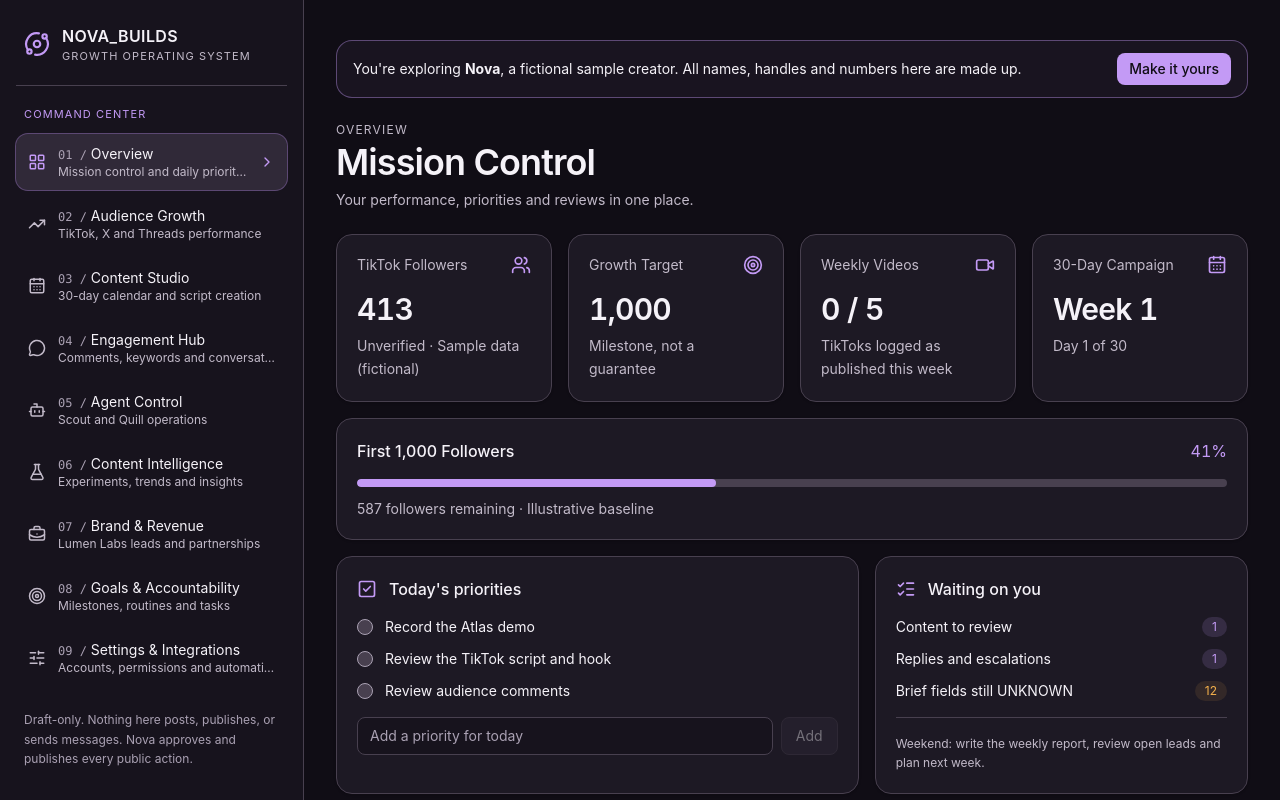
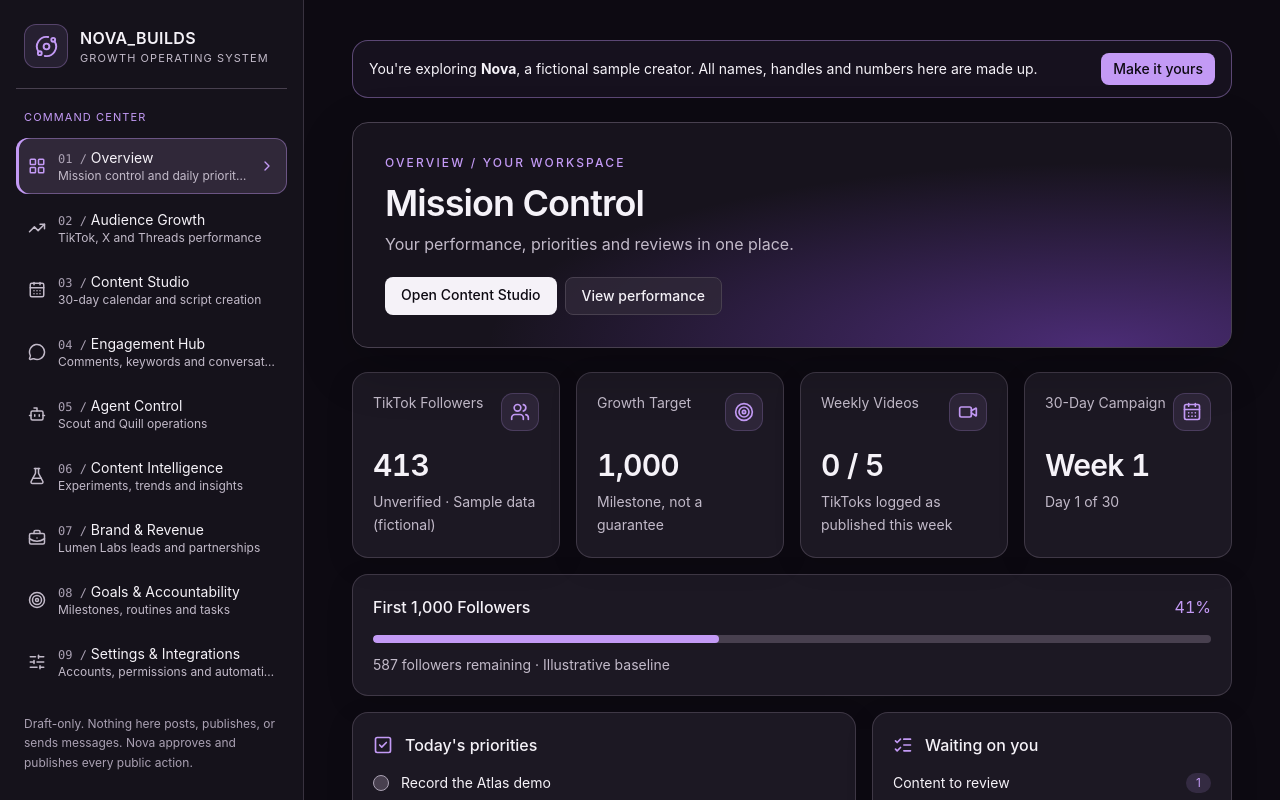
Before and after one commit to daylorza/growth-os-app, a Next.js app in the folder app/: page / in a window 1280 px wide. Shown: the top 800 px of the page. Built offline with nearby package versions, Linux system fonts and the light colour scheme.

Commit message:
Bring graphite visual direction to overview

```diff
--- a/app/src/app/globals.css
+++ b/app/src/app/globals.css
@@ -1,10 +1,10 @@
 @import 'tailwindcss';
 
 @theme {
-  --color-ink-950: #100d15;
-  --color-ink-900: #17131d;
-  --color-ink-800: #1d1924;
-  --color-ink-700: #302938;
+  --color-ink-950: #0d0a12;
+  --color-ink-900: #15121b;
+  --color-ink-800: #1c1823;
+  --color-ink-700: #302839;
   --color-ink-600: #48404f;
   --color-fg: #f5f2f8;
   --color-muted: #c2bac9;
@@ -34,6 +34,22 @@
   }
 }
 
+/* Keep the ambient light in the overview's decorative edge, away from data. */
+.overview-stage {
+  background: #17131d;
+  isolation: isolate;
+  overflow: hidden;
+  position: relative;
+}
+.overview-stage::after {
+  background: radial-gradient(ellipse at 85% 100%, rgb(139 75 226 / 45%), transparent 58%);
+  content: '';
+  inset: 0;
+  pointer-events: none;
+  position: absolute;
+  z-index: -1;
+}
+
 @media (prefers-reduced-motion: reduce) {
   *,
   *::before,
--- a/app/src/components/Shell.tsx
+++ b/app/src/components/Shell.tsx
@@ -81,12 +81,12 @@ export default function Shell({ children }: { children: ReactNode }) {
       <aside
         id="main-navigation"
         className={cx(
-          'fixed inset-y-0 left-0 z-40 w-[min(19rem,100vw)] overflow-y-auto border-r border-ink-600 bg-ink-900 p-4 lg:sticky lg:top-0 lg:block lg:h-dvh lg:w-[19rem]',
+          'fixed inset-y-0 left-0 z-40 w-[min(19rem,100vw)] overflow-y-auto border-r border-ink-600/70 bg-ink-900 p-4 lg:sticky lg:top-0 lg:block lg:h-dvh lg:w-[19rem]',
           navOpen ? 'block' : 'hidden',
         )}
       >
         <div className="flex items-center gap-3 px-2 pt-2 pb-5">
-          <Orbit className="text-accent" size={26} />
+          <span className="flex size-11 shrink-0 items-center justify-center rounded-xl border border-accent/30 bg-accent/10 text-accent"><Orbit size={23} /></span>
           <div>
             <div className="font-semibold tracking-wide">{brand}</div>
             <div className="text-[11px] tracking-widest text-muted uppercase">Growth Operating System</div>
@@ -109,7 +109,7 @@ export default function Shell({ children }: { children: ReactNode }) {
                 aria-current={active ? 'page' : undefined}
                 className={cx(
                   'group flex items-center gap-3 rounded-xl px-3 py-2.5 transition-colors',
-                  active ? 'bg-ink-700 ring-1 ring-accent/40' : 'hover:bg-ink-800',
+                  active ? 'bg-ink-700 ring-1 ring-inset ring-accent/40 shadow-[inset_3px_0_0_var(--color-accent)]' : 'hover:bg-ink-800',
                 )}
               >
                 <r.icon size={18} className={active ? 'text-accent' : 'text-muted group-hover:text-fg'} />
@@ -148,7 +148,7 @@ export default function Shell({ children }: { children: ReactNode }) {
           </button>
           <span className="text-sm font-medium">{route.label}</span>
         </div>
-        <main className="mx-auto max-w-6xl px-4 py-6 sm:px-8 sm:py-10">
+        <main className="mx-auto max-w-7xl px-4 py-6 sm:px-8 sm:py-10 xl:px-12">
           {profile.sample && (
             <div className="mb-6 flex flex-wrap items-center gap-3 rounded-2xl border border-accent/40 bg-accent/5 px-4 py-3 text-sm">
               <span className="min-w-0 flex-1">
--- a/app/src/components/ui.tsx
+++ b/app/src/components/ui.tsx
@@ -15,7 +15,7 @@ import {
 import { cx } from '../lib/cx'
 
 export function Card({ className, children }: { className?: string; children: ReactNode }) {
-  return <section className={cx('rounded-2xl border border-ink-600 bg-ink-800 p-5 shadow-sm shadow-black/10', className)}>{children}</section>
+  return <section className={cx('rounded-2xl border border-ink-600/80 bg-ink-800 p-5 shadow-[0_8px_28px_rgb(0_0_0/0.12)]', className)}>{children}</section>
 }
 
 export function CardTitle({ icon, children, right }: { icon?: ReactNode; children: ReactNode; right?: ReactNode }) {
@@ -215,7 +215,7 @@ export function Stat({ label, value, icon, note }: { label: string; value: React
     <Card className="flex flex-col">
       <div className="flex items-start justify-between text-sm text-muted">
         <span>{label}</span>
-        {icon && <span className="text-accent">{icon}</span>}
+        {icon && <span className="rounded-xl border border-accent/20 bg-accent/10 p-2 text-accent">{icon}</span>}
       </div>
       <div className="mt-4 text-3xl font-semibold tracking-tight tabular-nums">{value}</div>
       {note && <div className="mt-2 text-sm leading-relaxed text-muted">{note}</div>}
--- a/app/src/modules/Overview.tsx
+++ b/app/src/modules/Overview.tsx
@@ -3,7 +3,7 @@
 import Link from 'next/link'
 import { CalendarDays, ChartNoAxesColumnIncreasing, ListChecks, Sparkles, SquareCheck, Target, Users, Video } from 'lucide-react'
 import { useState, type ReactNode } from 'react'
-import { Badge, Button, Card, CardTitle, Checkbox, Empty, Input, PageHeader, ProgressBar, Stat } from '../components/ui'
+import { Badge, Button, Card, CardTitle, Checkbox, Empty, Input, ProgressBar, Stat } from '../components/ui'
 import { campaignPosition, parseDate, today, weekRange } from '../lib/dates'
 import { BRIEF_FIELDS, UNKNOWN, withProject } from '../lib/labels'
 import type { Profile } from '../lib/types'
@@ -45,7 +45,17 @@ export default function Overview() {
 
   return (
     <>
-      <PageHeader eyebrow="Overview" title="Mission Control">Your performance, priorities and reviews in one place.</PageHeader>
+      <header className="overview-stage mb-6 rounded-2xl border border-ink-600 px-6 py-7 shadow-[0_18px_55px_rgb(0_0_0/0.2)] sm:px-8 sm:py-8">
+        <div className="max-w-xl">
+          <p className="text-xs font-medium tracking-[0.18em] text-accent uppercase">Overview / Your workspace</p>
+          <h1 className="mt-3 text-3xl font-semibold tracking-tight sm:text-4xl">Mission Control</h1>
+          <p className="mt-2 text-sm leading-relaxed text-muted sm:text-base">Your performance, priorities and reviews in one place.</p>
+          <div className="mt-5 flex flex-wrap gap-2">
+            <Link href="/studio" className="rounded-lg bg-fg px-4 py-2 text-sm font-medium text-ink-950 transition-colors hover:bg-white">Open Content Studio</Link>
+            <Link href="/audience" className="rounded-lg border border-ink-600 bg-ink-700/80 px-4 py-2 text-sm font-medium text-fg transition-colors hover:bg-ink-700">View performance</Link>
+          </div>
+        </div>
+      </header>
 
       <div className="grid gap-4 sm:grid-cols-2 xl:grid-cols-4">
         <Stat
```
